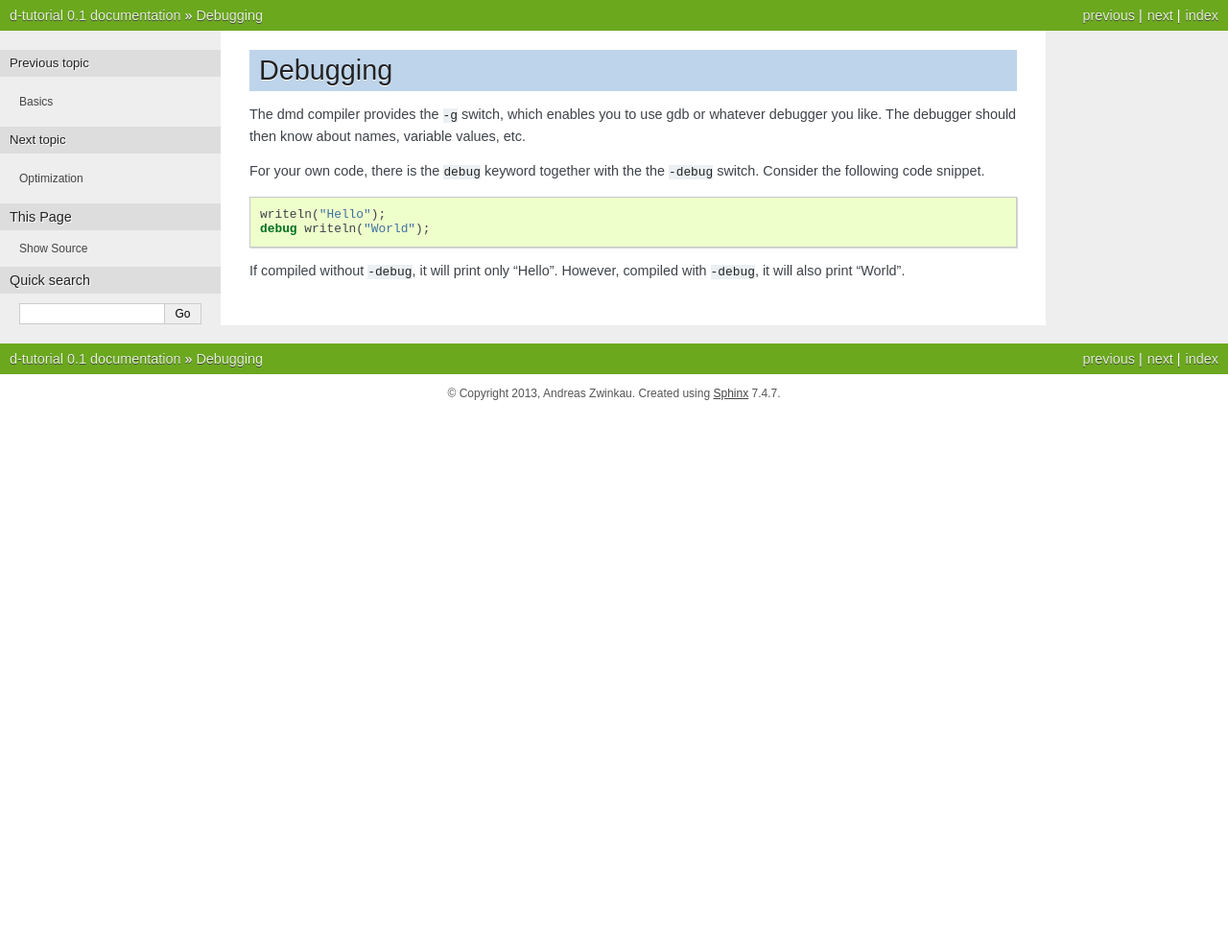
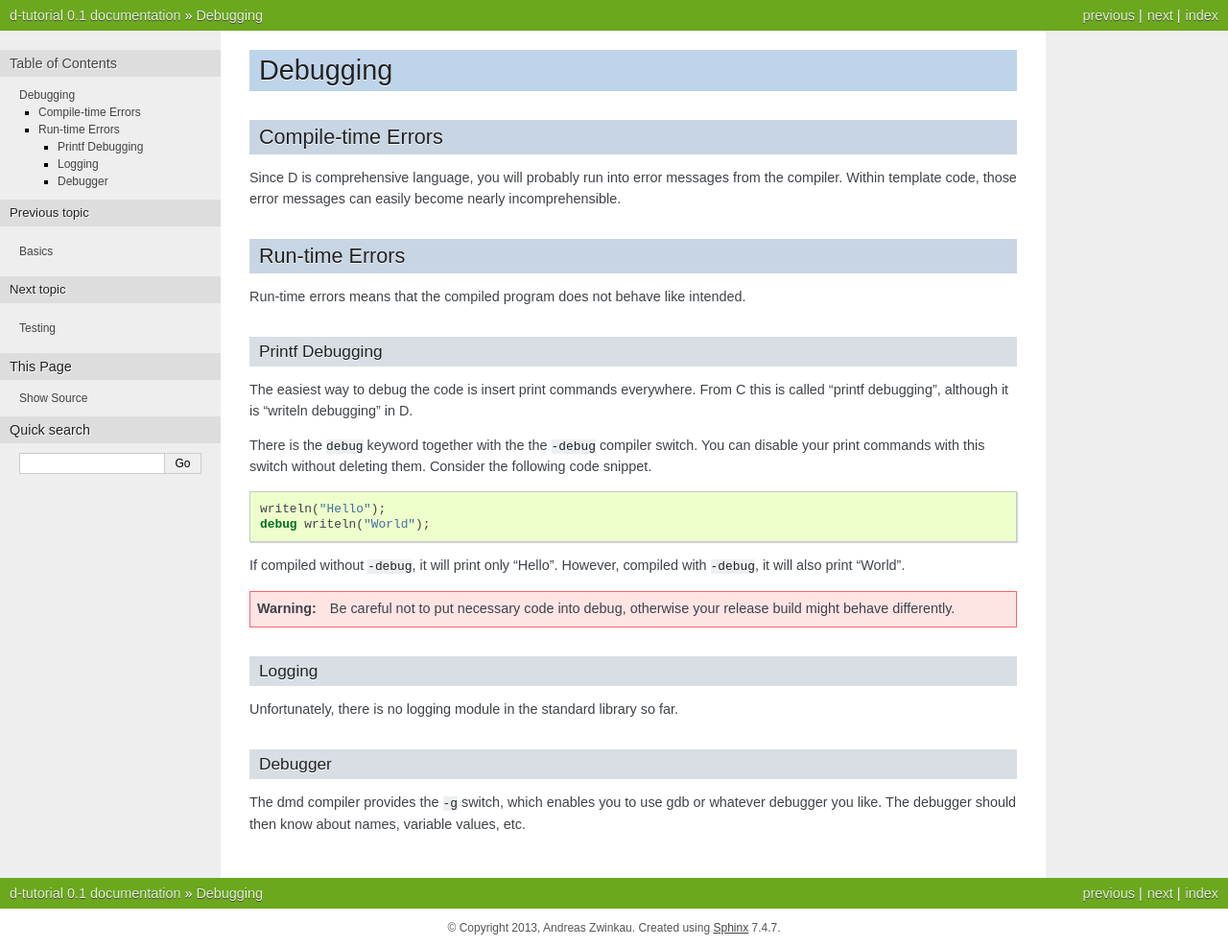
Before and after one commit to qznc/d-tut, a Sphinx documentation site: the page built from source/debugging.rst, in a window 1280 px wide. Shown: the whole page at 96% size. Built offline with Sphinx 7.4.7, drawn with Linux system fonts in a browser that asks for light colours; before the commit the page ends 900 px from its top, so only the background shows below that.

Commit message:
Revised debugging

```diff
--- a/source/debugging.rst
+++ b/source/debugging.rst
@@ -1,13 +1,31 @@
 Debugging
 =========
 
-The dmd compiler provides the ``-g`` switch,
-which enables you to use gdb or whatever debugger you like.
-The debugger should then know about names,
-variable values, etc.
+Compile-time Errors
+-------------------
 
-For your own code,
-there is the ``debug`` keyword together with the the ``-debug`` switch.
+Since D is comprehensive language,
+you will probably run into error messages from the compiler.
+Within template code,
+those error messages can easily become nearly incomprehensible.
+
+Run-time Errors
+---------------
+
+Run-time errors means that the compiled program
+does not behave like intended.
+
+Printf Debugging
+^^^^^^^^^^^^^^^^
+
+The easiest way to debug the code
+is insert print commands everywhere.
+From C this is called "printf debugging",
+although it is "writeln debugging" in D.
+
+There is the ``debug`` keyword together with the the ``-debug`` compiler switch.
+You can disable your print commands with this switch
+without deleting them.
 Consider the following code snippet.
 
 .. code-block:: d
@@ -19,3 +37,21 @@ If compiled without ``-debug``,
 it will print only "Hello".
 However, compiled with ``-debug``,
 it will also print "World".
+
+.. warning::
+
+   Be careful not to put necessary code into debug,
+   otherwise your release build might behave differently.
+
+Logging
+^^^^^^^
+
+Unfortunately, there is no logging module in the standard library so far.
+
+Debugger
+^^^^^^^^
+
+The dmd compiler provides the ``-g`` switch,
+which enables you to use gdb or whatever debugger you like.
+The debugger should then know about names,
+variable values, etc.
--- a/source/index.rst
+++ b/source/index.rst
@@ -58,9 +58,9 @@ Contents
    philosophy
    basics
    debugging
-   optimization
    testing
    documentation
+   optimization
    slices
    const
    ranges
```
